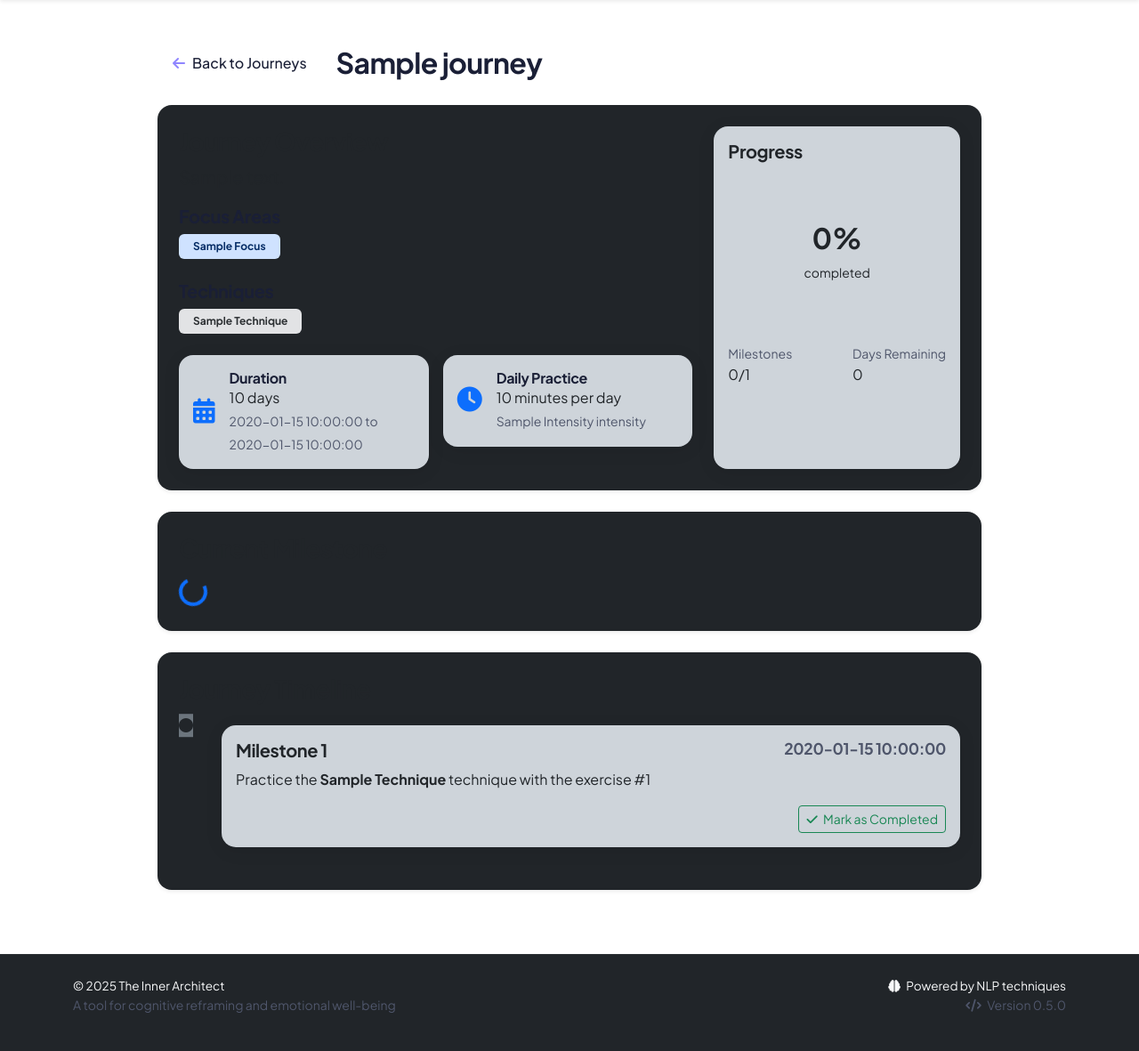
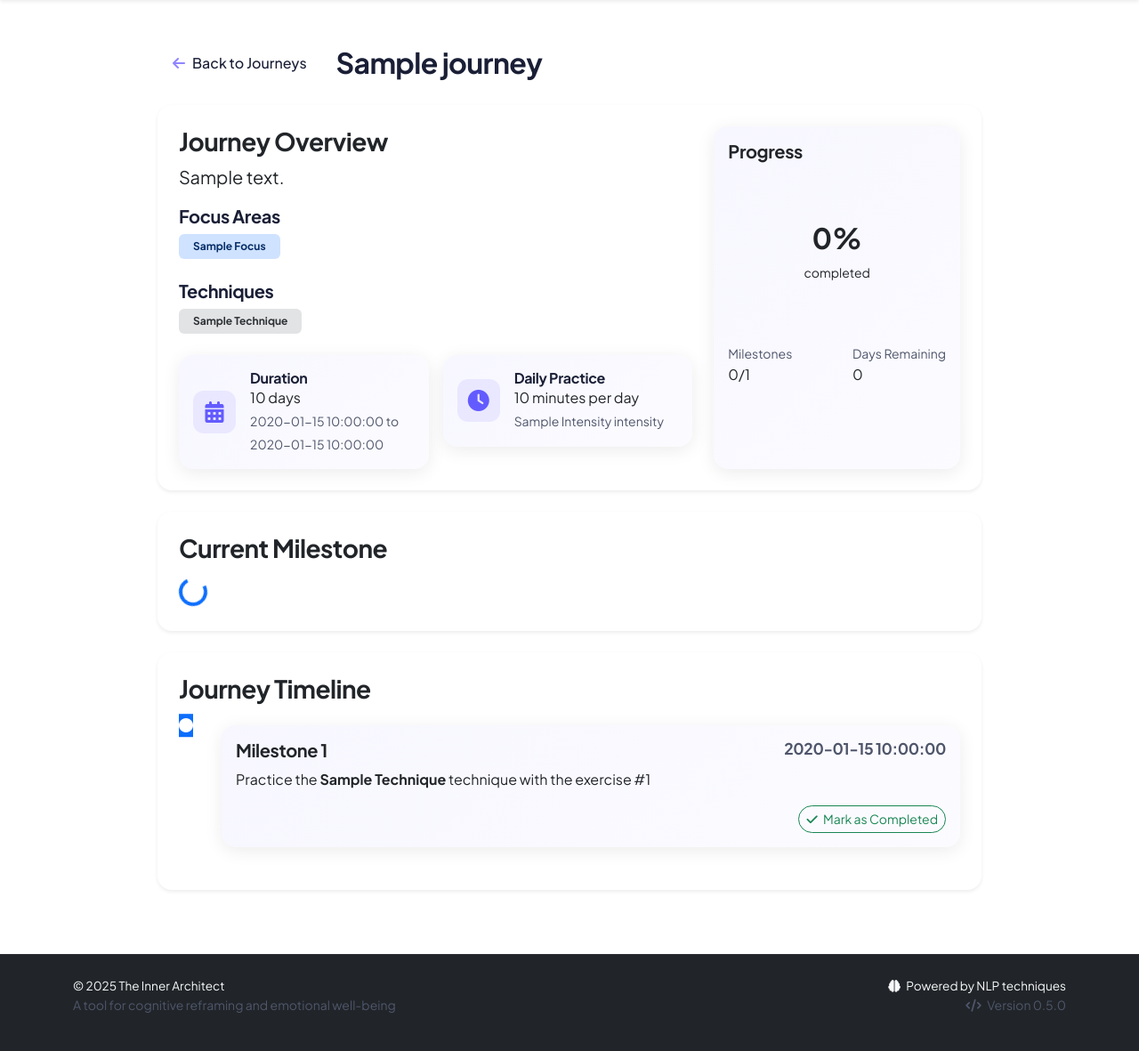
Before and after one commit to jahboukie/innerarchitect, a Flask app: template templates/journey_details.html in a window 1280 px wide. Shown: the part 75-1256 px from the top of the page at 89% size. Run offline with Flask 3, Linux system fonts and the light colour scheme; the template is opened without the code that fills it: most values are stand-ins (such as "Sample title", 1, 10 or a date in 2020); parts of the project's set-up code (start-up, migrations or seed data) failed here and were passed over.

Commit message:
Update journey details page to use a lighter color scheme and new icons
Refactors journey_details.html template to remove dark theme elements and introduce subtle gradients, plus adds a new progress chart icon.

Replit-Commit-Author: Agent
Replit-Commit-Session-Id: e8ae6b96-ce5d-4015-bb19-e7c0a889d7a9
Replit-Commit-Screenshot-Url: https://storage.googleapis.com/screenshot-production-us-central1/6d9b3c89-b05b-4ba5-b091-f0debd316418/3ba8d241-0773-4c3e-ba25-b744f73a6e08.jpg

```diff
--- a/templates/journey_details.html
+++ b/templates/journey_details.html
@@ -15,7 +15,7 @@
             </div>
 
             <!-- Journey Overview -->
-            <div class="card bg-dark shadow-sm border-0 rounded-4 mb-4">
+            <div class="card shadow-sm border-0 rounded-4 mb-4">
                 <div class="card-body p-4">
                     <div class="row">
                         <div class="col-md-8">
@@ -46,10 +46,10 @@
 
                             <div class="row g-3">
                                 <div class="col-sm-6">
-                                    <div class="card bg-dark-subtle border-0 p-3">
+                                    <div class="card border-0 p-3" style="background: var(--subtle-gradient);">
                                         <div class="d-flex align-items-center">
-                                            <div class="flex-shrink-0">
-                                                <i class="fas fa-calendar-alt fs-3 text-primary"></i>
+                                            <div class="flex-shrink-0 feature-icon" style="margin: 0; width: 48px; height: 48px;">
+                                                <i class="fas fa-calendar-alt"></i>
                                             </div>
                                             <div class="flex-grow-1 ms-3">
                                                 <h6 class="mb-0">Duration</h6>
@@ -62,10 +62,10 @@
                                     </div>
                                 </div>
                                 <div class="col-sm-6">
-                                    <div class="card bg-dark-subtle border-0 p-3">
+                                    <div class="card border-0 p-3" style="background: var(--subtle-gradient);">
                                         <div class="d-flex align-items-center">
-                                            <div class="flex-shrink-0">
-                                                <i class="fas fa-clock fs-3 text-primary"></i>
+                                            <div class="flex-shrink-0 feature-icon" style="margin: 0; width: 48px; height: 48px;">
+                                                <i class="fas fa-clock"></i>
                                             </div>
                                             <div class="flex-grow-1 ms-3">
                                                 <h6 class="mb-0">Daily Practice</h6>
@@ -81,7 +81,7 @@
                         </div>
 
                         <div class="col-md-4">
-                            <div class="card h-100 bg-dark-subtle border-0 p-3">
+                            <div class="card h-100 border-0 p-3" style="background: var(--subtle-gradient);">
                                 <h5 class="card-title">Progress</h5>
 
                                 <div id="progress-chart" class="position-relative mx-auto" style="width: 180px; height: 180px;">
@@ -109,7 +109,7 @@
             </div>
 
             <!-- Next Milestone -->
-            <div class="card bg-dark shadow-sm border-0 rounded-4 mb-4">
+            <div class="card shadow-sm border-0 rounded-4 mb-4">
                 <div class="card-body p-4">
                     <h3 class="card-title mb-3">Current Milestone</h3>
                     <div id="next-milestone-container">
@@ -121,21 +121,21 @@
             </div>
 
             <!-- Milestone Timeline -->
-            <div class="card bg-dark shadow-sm border-0 rounded-4 mb-4">
+            <div class="card shadow-sm border-0 rounded-4 mb-4">
                 <div class="card-body p-4">
                     <h3 class="card-title mb-4">Journey Timeline</h3>
 
                     <div class="timeline">
                         {% for milestone in journey.milestones %}
                         <div class="timeline-item position-relative pb-4 ps-5" data-milestone-id="{{ milestone.number }}">
-                            <div class="timeline-marker position-absolute top-0 start-0 translate-middle-y bg-secondary">
+                            <div class="timeline-marker position-absolute top-0 start-0 translate-middle-y {% if milestone.completed %}bg-success{% else %}bg-primary{% endif %}">
                                 {% if milestone.completed %}
-                                <i class="fas fa-check text-success"></i>
+                                <i class="fas fa-check text-white"></i>
                                 {% else %}
-                                <i class="fas fa-circle"></i>
+                                <i class="fas fa-circle text-white"></i>
                                 {% endif %}
                             </div>
-                            <div class="card bg-dark-subtle border-0 p-3">
+                            <div class="card border-0 p-3" style="background: var(--subtle-gradient);">
                                 <h5 class="card-title d-flex justify-content-between">
                                     <span>Milestone {{ milestone.number }}</span>
                                     <small class="text-muted">{{ milestone.date }}</small>
@@ -151,7 +151,7 @@
 
                                 {% if not milestone.completed %}
                                 <div class="text-end">
-                                    <button class="btn btn-sm btn-outline-success complete-milestone-btn"
+                                    <button class="btn btn-sm btn-outline-success rounded-pill complete-milestone-btn"
                                         data-milestone-number="{{ milestone.number }}">
                                         <i class="fas fa-check me-1"></i> Mark as Completed
                                     </button>
@@ -281,7 +281,7 @@
                     `<span class="badge bg-primary">Coming Up: ${formattedDate}</span>`);
 
             container.innerHTML = `
-                <div class="card bg-primary-subtle border-0 rounded-3">
+                <div class="card border-0 rounded-3" style="background: var(--subtle-gradient);">
                     <div class="card-body p-4">
                         <div class="d-flex justify-content-between align-items-start mb-3">
                             <h4 class="card-title mb-0">Milestone ${milestone.number}</h4>
@@ -295,16 +295,16 @@
 
                         <div class="row mt-4">
                             <div class="col-md-6">
-                                <a href="/techniques/${milestone.technique}" class="btn btn-primary w-100 mb-2">
+                                <a href="/techniques/${milestone.technique}" class="btn btn-primary rounded-pill w-100 mb-2">
                                     <i class="fas fa-book me-2"></i>View Technique Details
                                 </a>
                             </div>
                             <div class="col-md-6">
                                 ${milestone.exercise_id ?
-                                    `<a href="/exercises/${milestone.exercise_id}" class="btn btn-info w-100 mb-2">
+                                    `<a href="/exercises/${milestone.exercise_id}" class="btn btn-info rounded-pill w-100 mb-2">
                                         <i class="fas fa-dumbbell me-2"></i>Start Exercise
                                     </a>` :
-                                    `<a href="/techniques/${milestone.technique}#exercises" class="btn btn-info w-100 mb-2">
+                                    `<a href="/techniques/${milestone.technique}#exercises" class="btn btn-info rounded-pill w-100 mb-2">
                                         <i class="fas fa-list-alt me-2"></i>Choose an Exercise
                                     </a>`
                                 }
@@ -312,7 +312,7 @@
                         </div>
 
                         <div class="text-center mt-3">
-                            <button class="btn btn-success px-4" id="complete-next-milestone-btn"
+                            <button class="btn btn-success rounded-pill px-4" id="complete-next-milestone-btn"
                                 data-milestone-number="${milestone.number}">
                                 <i class="fas fa-check-circle me-2"></i>Mark as Completed
                             </button>
@@ -335,14 +335,19 @@
         // Render a completed journey message
         function renderCompletedJourney() {
             document.getElementById('next-milestone-container').innerHTML = `
-                <div class="alert alert-success">
-                    <i class="fas fa-trophy me-2"></i>
-                    <strong>Congratulations!</strong> You've completed all milestones in this journey!
-                </div>
-                <div class="text-center mt-3">
-                    <a href="/personalized-journeys" class="btn btn-primary">
-                        <i class="fas fa-plus-circle me-2"></i>Start a New Journey
-                    </a>
+                <div class="card border-0 rounded-3" style="background: var(--subtle-gradient);">
+                    <div class="card-body p-4 text-center">
+                        <div class="mb-3">
+                            <div class="feature-icon mx-auto" style="margin: 0; width: 80px; height: 80px;">
+                                <i class="fas fa-trophy"></i>
+                            </div>
+                        </div>
+                        <h4 class="mb-3">Congratulations!</h4>
+                        <p class="fs-5 mb-4">You've completed all milestones in this journey!</p>
+                        <a href="/personalized-journeys" class="btn btn-primary rounded-pill px-4">
+                            <i class="fas fa-plus-circle me-2"></i>Start a New Journey
+                        </a>
+                    </div>
                 </div>
             `;
         }
```
Also changed, not shown: attached_assets/image_1747084332323.png (added).
